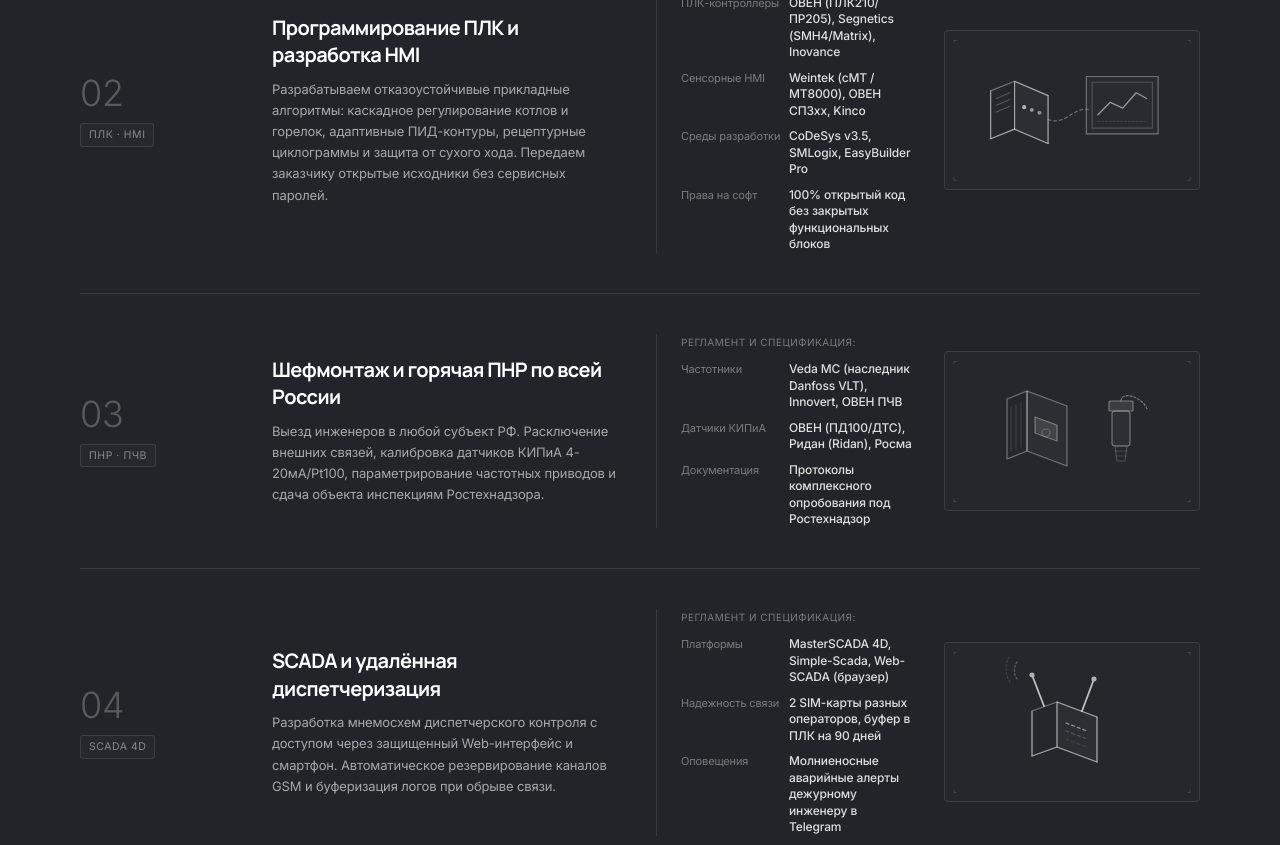
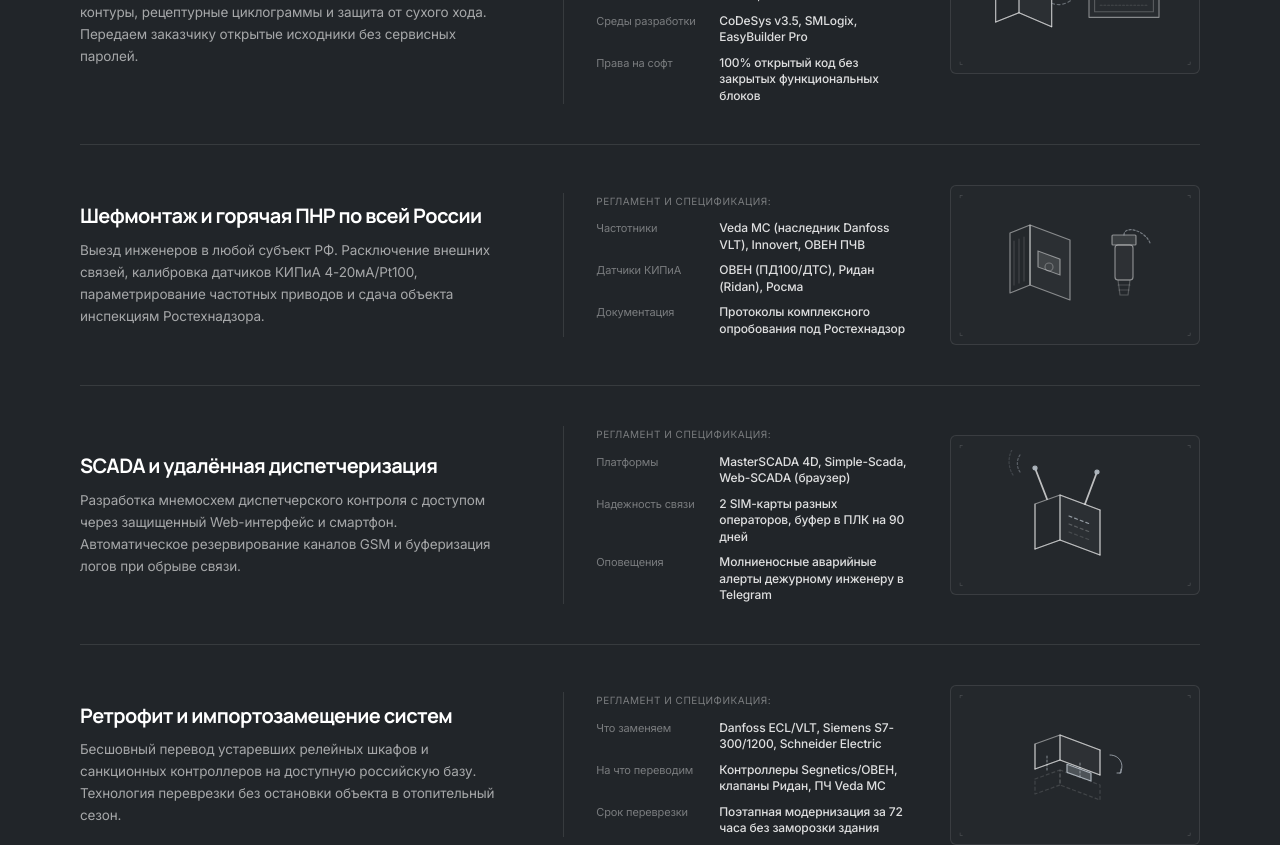
Before and after one commit to adamprogety-hub/t3_auto, a Next.js app: page / in a window 1280 px wide. Shown: the part 2640-3485 px from the top of the page. Built offline with nearby package versions, Linux system fonts and the light colour scheme.

Commit message:
feat: add clean solid graphite live tiles for empty gallery cells and clean services styling

```diff
--- a/src/components/sections/projects.tsx
+++ b/src/components/sections/projects.tsx
@@ -163,12 +163,105 @@ const projects: ProjectItem[] = [
 function getTileClass(size: string) {
   switch (size) {
     case "large":
-      return "col-span-2 row-span-2";
+      return "col-span-1 sm:col-span-2 sm:row-span-2";
     case "wide":
-      return "col-span-2 row-span-1";
+      return "col-span-1 sm:col-span-2 sm:row-span-1";
     default:
       return "col-span-1 row-span-1";
   }
+}
+
+const graphiteShadesMedium = [
+  "bg-[#212529]",
+  "bg-[#2B3036]",
+  "bg-[#1A1D20]",
+  "bg-[#343A40]",
+  "bg-[#25292E]",
+  "bg-[#3D434A]",
+];
+
+const graphiteShadesWide = [
+  "bg-[#2B3036]",
+  "bg-[#1E2226]",
+  "bg-[#343A40]",
+  "bg-[#212529]",
+  "bg-[#282C32]",
+  "bg-[#1A1D20]",
+];
+
+interface GraphiteLiveTileProps {
+  id: string;
+  size: "medium" | "wide";
+  tileIndex: number;
+}
+
+function GraphiteLiveTile({ id, size, tileIndex }: GraphiteLiveTileProps) {
+  const shades = size === "wide" ? graphiteShadesWide : graphiteShadesMedium;
+  const [shadeIndex, setShadeIndex] = useState(0);
+  const [flipDirection, setFlipDirection] = useState<"up" | "down">("down");
+  const timerRef = useRef<NodeJS.Timeout | null>(null);
+
+  useEffect(() => {
+    // Stagger initial delay so tiles flip asynchronously
+    const initialDelay = 1800 + (tileIndex * 1150) % 4800 + Math.random() * 1200;
+
+    const scheduleNextFlip = (delayMs: number) => {
+      timerRef.current = setTimeout(() => {
+        setFlipDirection(Math.random() > 0.5 ? "down" : "up");
+        setShadeIndex((prev) => (prev + 1) % shades.length);
+
+        const nextInterval = 4800 + (tileIndex % 4) * 1100 + Math.random() * 1800;
+        scheduleNextFlip(nextInterval);
+      }, delayMs);
+    };
+
+    scheduleNextFlip(initialDelay);
+
+    return () => {
+      if (timerRef.current) clearTimeout(timerRef.current);
+    };
+  }, [tileIndex, shades.length]);
+
+  const isUp = flipDirection === "up";
+  const initialRotate = isUp ? -90 : 90;
+  const exitRotate = isUp ? 90 : -90;
+
+  const tileClass =
+    size === "wide"
+      ? "hidden sm:block col-span-1 sm:col-span-2 sm:row-span-1"
+      : "hidden sm:block col-span-1 row-span-1";
+
+  return (
+    <motion.div
+      initial={{ opacity: 0, scale: 0.99 }}
+      whileInView={{ opacity: 1, scale: 1 }}
+      viewport={{ once: true, margin: "-20px" }}
+      transition={{ duration: 0.35, delay: tileIndex * 0.04 }}
+      className={`${tileClass} relative overflow-hidden min-h-[220px] md:min-h-[250px] select-none`}
+      style={{ perspective: 1200 }}
+    >
+      {/* 3D Flipping Graphite Rectangle (Windows Phone Metro Turnstile Animation) */}
+      <div className="absolute inset-0 w-full h-full overflow-hidden" style={{ perspective: 1200 }}>
+        <AnimatePresence mode="popLayout" initial={false}>
+          <motion.div
+            key={`${id}-${shadeIndex}`}
+            initial={{ rotateX: initialRotate, opacity: 0.25, scale: 1.02 }}
+            animate={{ rotateX: 0, opacity: 1, scale: 1 }}
+            exit={{ rotateX: exitRotate, opacity: 0.2, scale: 0.98 }}
+            transition={{
+              duration: 0.75,
+              ease: [0.16, 1, 0.3, 1], // Signature Metro deceleration curve
+            }}
+            style={{
+              transformStyle: "preserve-3d",
+              backfaceVisibility: "hidden",
+            }}
+            className={`absolute inset-0 w-full h-full ${shades[shadeIndex]}`}
+          />
+        </AnimatePresence>
+      </div>
+    </motion.div>
+  );
 }
 
 interface LiveTileProps {
@@ -356,7 +449,7 @@ export function Projects() {
 
         {/* Windows Phone Metro Live Grid */}
         <div className="rounded-[14px] overflow-hidden shadow-[0_20px_50px_-10px_rgba(19,18,16,0.10),0_4px_12px_rgba(0,0,0,0.03)] grid grid-cols-1 sm:grid-cols-2 md:grid-cols-4 gap-[2px] bg-divider/40">
-          {projects.map((project, i) => (
+          {projects.slice(0, 7).map((project, i) => (
             <LiveTile
               key={project.id}
               project={project}
@@ -364,6 +457,29 @@ export function Projects() {
               onOpenLightbox={openLightbox}
             />
           ))}
+
+          {/* Graphite Live Tile 1 — Fills Row 3, Col 4 */}
+          <GraphiteLiveTile
+            id="graphite-tile-1"
+            size="medium"
+            tileIndex={7}
+          />
+
+          {/* Project 7: retrofit (wide 2x1) — Fills Row 4, Cols 1-2 */}
+          {projects[7] && (
+            <LiveTile
+              project={projects[7]}
+              tileIndex={8}
+              onOpenLightbox={openLightbox}
+            />
+          )}
+
+          {/* Graphite Live Tile 2 — Fills Row 4, Cols 3-4 */}
+          <GraphiteLiveTile
+            id="graphite-tile-2"
+            size="wide"
+            tileIndex={9}
+          />
         </div>
       </div>
 
--- a/src/components/sections/services.tsx
+++ b/src/components/sections/services.tsx
@@ -82,7 +82,7 @@ const services: ServiceCard[] = [
  */
 function RenderStage({ service }: { service: ServiceCard }) {
   return (
-    <div className="relative w-full h-[150px] lg:h-[160px] rounded-[4px] border border-white/10 bg-white/[0.015] group-hover:border-white/25 group-hover:bg-white/[0.03] transition-all flex items-center justify-center p-3 overflow-hidden">
+    <div className="relative w-full h-[150px] lg:h-[160px] rounded-[6px] border border-white/10 bg-white/[0.015] flex items-center justify-center p-3 overflow-hidden">
       {/* Corner calibration ticks */}
       <div className="absolute top-2 left-2 text-white/20 text-[9px] font-mono leading-none select-none">⌜</div>
       <div className="absolute top-2 right-2 text-white/20 text-[9px] font-mono leading-none select-none">⌝</div>
@@ -90,7 +90,7 @@ function RenderStage({ service }: { service: ServiceCard }) {
       <div className="absolute bottom-2 right-2 text-white/20 text-[9px] font-mono leading-none select-none">⌟</div>
 
       {/* Blueprint Drawing */}
-      <div className="w-full h-full flex items-center justify-center transition-transform duration-300 group-hover:scale-[1.04]">
+      <div className="w-full h-full flex items-center justify-center">
         {service.id === "cabinet" && <CabinetIsometricBlueprint />}
         {service.id === "plc_hmi" && <PlcHmiIsometricBlueprint />}
         {service.id === "pnr_vfd" && <PnrVfdIsometricBlueprint />}
@@ -127,7 +127,6 @@ export function Services() {
         {/* Swiss Industrial Table — Full Width Architectural Register */}
         <div className="divide-y divide-white/10 border-b border-white/10">
           {services.map((service, idx) => {
-            const num = `0${idx + 1}`;
             return (
               <motion.div
                 key={service.id}
@@ -135,35 +134,21 @@ export function Services() {
                 whileInView={{ opacity: 1, y: 0 }}
                 viewport={{ once: true, margin: "-20px" }}
                 transition={{ duration: 0.35, delay: idx * 0.05 }}
-                className="group py-8 lg:py-10 transition-colors duration-200 hover:bg-white/[0.015]"
+                className="py-8 lg:py-10"
               >
-                <div className="grid grid-cols-1 lg:grid-cols-12 gap-6 lg:gap-8 items-center">
-                  {/* Col 1-2: Monospace Index & Shortcode */}
-                  <div className="lg:col-span-2 flex flex-row lg:flex-col justify-between lg:justify-start items-baseline lg:items-start gap-2.5">
-                    <span className="font-mono text-3xl lg:text-4xl font-light text-white/25 group-hover:text-white transition-colors duration-200">
-                      {num}
-                    </span>
-                    <span className="text-[10.5px] font-mono text-white/45 tracking-wider uppercase px-2 py-0.5 border border-white/10 rounded-[3px] bg-white/[0.02]">
-                      {service.id === "cabinet" && "ШУ / ША / ВРУ"}
-                      {service.id === "plc_hmi" && "ПЛК · HMI"}
-                      {service.id === "pnr_vfd" && "ПНР · ПЧВ"}
-                      {service.id === "scada" && "SCADA 4D"}
-                      {service.id === "retrofit" && "РЕТРОФИТ"}
-                    </span>
-                  </div>
-
-                  {/* Col 3-6: Title & Engineering Description */}
-                  <div className="lg:col-span-4 flex flex-col justify-center">
+                <div className="grid grid-cols-1 lg:grid-cols-12 gap-6 lg:gap-10 items-center">
+                  {/* Col 1-5: Title & Engineering Description */}
+                  <div className="lg:col-span-5 flex flex-col justify-center pr-0 lg:pr-4">
                     <h3 className="text-white text-lg lg:text-xl font-bold tracking-tight leading-snug">
                       {service.title}
                     </h3>
-                    <p className="mt-2.5 text-white/60 text-[13px] leading-relaxed">
+                    <p className="mt-2.5 text-white/60 text-[13.5px] leading-relaxed">
                       {service.description}
                     </p>
                   </div>
 
-                  {/* Col 7-9: Technical Spec Sheet (ТТХ) */}
-                  <div className="lg:col-span-3 border-t lg:border-t-0 lg:border-l border-white/10 pt-4 lg:pt-0 lg:pl-6">
+                  {/* Col 6-9: Technical Spec Sheet (ТТХ) */}
+                  <div className="lg:col-span-4 border-t lg:border-t-0 lg:border-l border-white/10 pt-4 lg:pt-0 lg:pl-8">
                     <div className="text-[10px] font-mono uppercase tracking-wider text-white/40 mb-2.5">
                       Регламент и спецификация:
                     </div>
@@ -171,7 +156,7 @@ export function Services() {
                       {service.specs.map((spec) => (
                         <div
                           key={spec.label}
-                          className="grid grid-cols-[100px_1fr] gap-2 text-[12px] items-baseline"
+                          className="grid grid-cols-[115px_1fr] gap-2 text-[12px] items-baseline"
                         >
                           <span className="text-white/40 font-mono text-[11px] truncate">
                             {spec.label}
@@ -205,7 +190,7 @@ function CabinetIsometricBlueprint() {
   return (
     <svg
       viewBox="0 0 200 240"
-      className="w-full h-full max-h-[220px] text-white/35 group-hover:text-white/60 transition-colors"
+      className="w-full h-full max-h-[220px] text-white/45"
       fill="none"
       stroke="currentColor"
       strokeWidth="1.2"
@@ -257,7 +242,7 @@ function PlcHmiIsometricBlueprint() {
   return (
     <svg
       viewBox="0 0 240 140"
-      className="w-full h-full max-h-[140px] text-white/35 group-hover:text-white/60 transition-colors"
+      className="w-full h-full max-h-[140px] text-white/45"
       fill="none"
       stroke="currentColor"
       strokeWidth="1.2"
@@ -310,7 +295,7 @@ function PnrVfdIsometricBlueprint() {
   return (
     <svg
       viewBox="0 0 200 130"
-      className="w-full h-full max-h-[130px] text-white/35 group-hover:text-white/60 transition-colors"
+      className="w-full h-full max-h-[130px] text-white/45"
       fill="none"
       stroke="currentColor"
       strokeWidth="1.2"
@@ -355,7 +340,7 @@ function ScadaIsometricBlueprint() {
   return (
     <svg
       viewBox="0 0 200 130"
-      className="w-full h-full max-h-[130px] text-white/35 group-hover:text-white/60 transition-colors"
+      className="w-full h-full max-h-[130px] text-white/45"
       fill="none"
       stroke="currentColor"
       strokeWidth="1.2"
@@ -400,7 +385,7 @@ function RetrofitIsometricBlueprint() {
   return (
     <svg
       viewBox="0 0 200 130"
-      className="w-full h-full max-h-[130px] text-white/35 group-hover:text-white/60 transition-colors"
+      className="w-full h-full max-h-[130px] text-white/45"
       fill="none"
       stroke="currentColor"
       strokeWidth="1.2"
```
